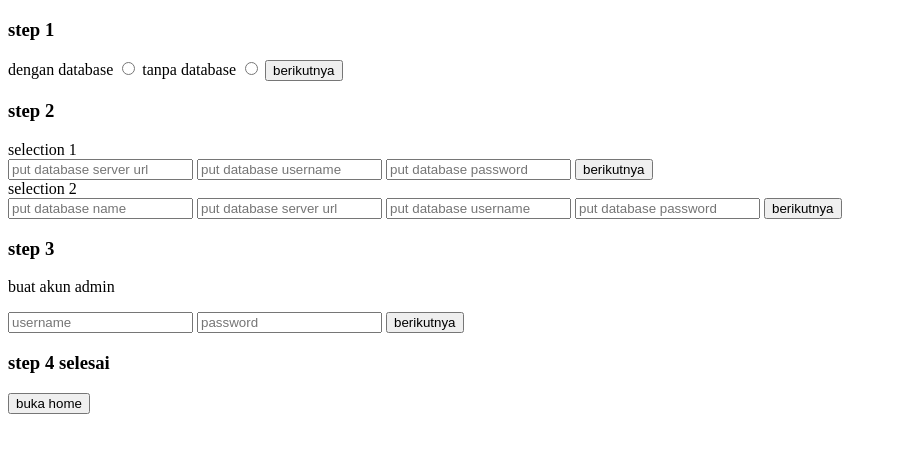
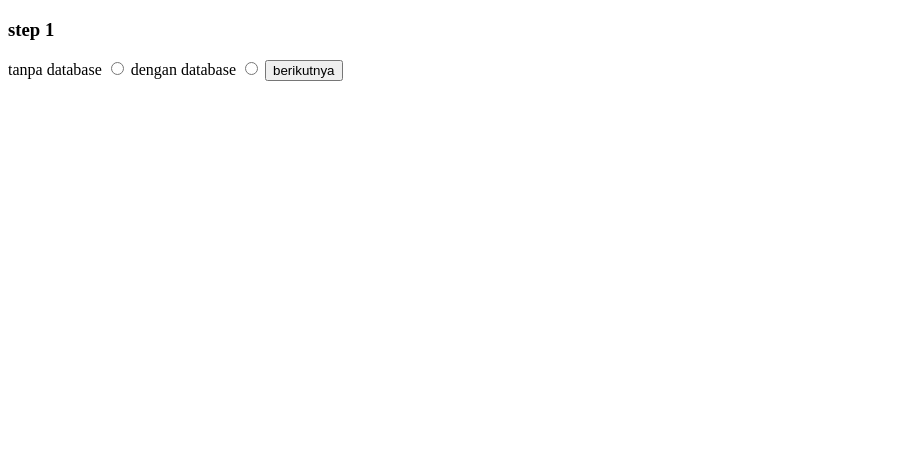
Before and after one commit to lahnan/C41, a PHP site: the page made by setup.php in a window 1280 px wide. Shown: the top 453 px of the page, without its empty margins (0-897 px from the left). Run offline with PHP 8.4, Linux system fonts and the light colour scheme; some libraries are stand-ins or nearby versions.

Commit message:
making setup page 4/? finding path to place code inside echo

```diff
--- a/setup.php
+++ b/setup.php
@@ -2,15 +2,26 @@
     if (file_exists(".env")) {
     }
 
-    $submit = htmlspecialchars($_GET['submit']);
+    // $submit = htmlspecialchars($_GET['submit']);
+    $step = 1;
 
 
+    if (empty($_POST["setting"])) {
+        $setting = "";
+    } else {
+        $setting = $_POST["setting"];
+        checksetting($setting);
+    }
+    function checksetting($setting) {
+        if ($setting == "nodb") {
+            $step = 2.1;
+            echo "tanpa database";
+            } elseif ($setting == "withdb") {
+            $step = 2.2;
+            echo "dengan database";
+        } else {
 
-    if ($submit == 2.2) {
-        $makeenv = fopen(".env", "w") or die("gagal membuat env!");
-        $makeenvvalue = "#connect database \n username=" . $_POST["dbuser"] . "\n password=" . $_POST["dbpass"] . "\n database=" . $_POST["dbname"]. "\n server=" . $_POST["dburl"];
-        fwrite($makeenv, $makeenvvalue);
-        fclose($makeenv);
+        }
     }
 
 ?>
@@ -24,16 +35,25 @@
 </head>
 <body>
 
+    <?php
+        if ($step == 1) {
+            echo "";
+        }
+    ?>
     <h3>step 1</h3>
-    <form action="setup.php?submit=1" method="post">
+    <form action="<?php echo htmlspecialchars($_SERVER["PHP_SELF"]);?>" method="post">
+        <label for="nodb">tanpa database</label>
+        <input type="radio" name="setting" id="nodb"
+        <?php if (isset($setting) && $setting=="nodb") echo "checked";?>
+        value="nodb">
         <label for="withdb">dengan database</label>
-        <input type="radio" name="withdb" id="withdb">
-        <label for="nodb">tanpa database</label>
-        <input type="radio" name="nodb" id="nodb">
+        <input type="radio" name="setting" id="withdb"
+        <?php if (isset($setting) && $setting=="withdb") echo "checked";?>
+        value="withdb">
         <button type="submit">berikutnya</button>
     </form>
 
-    <h3>step 2</h3>
+    <!-- <h3>step 2</h3>
     selection 1
     <form action="setup.php?submit=2.1" method="post">
         <input type="text" placeholder="put database server url" name="dburl">
@@ -60,6 +80,6 @@
     </form>
 
     <h3>step 4 selesai</h3>
-    <button>buka home</button>
+    <button>buka home</button> -->
 </body>
 </html>
```
